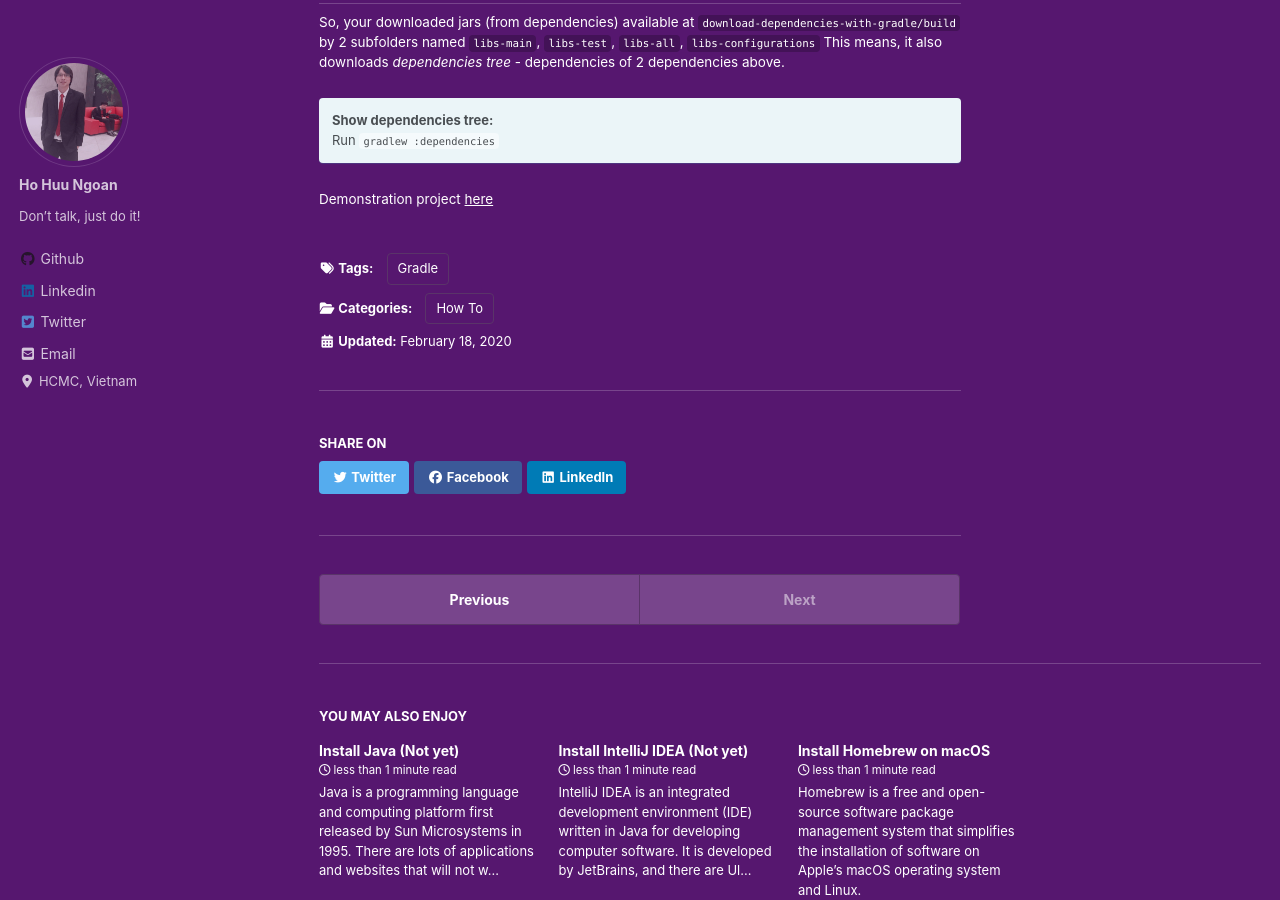
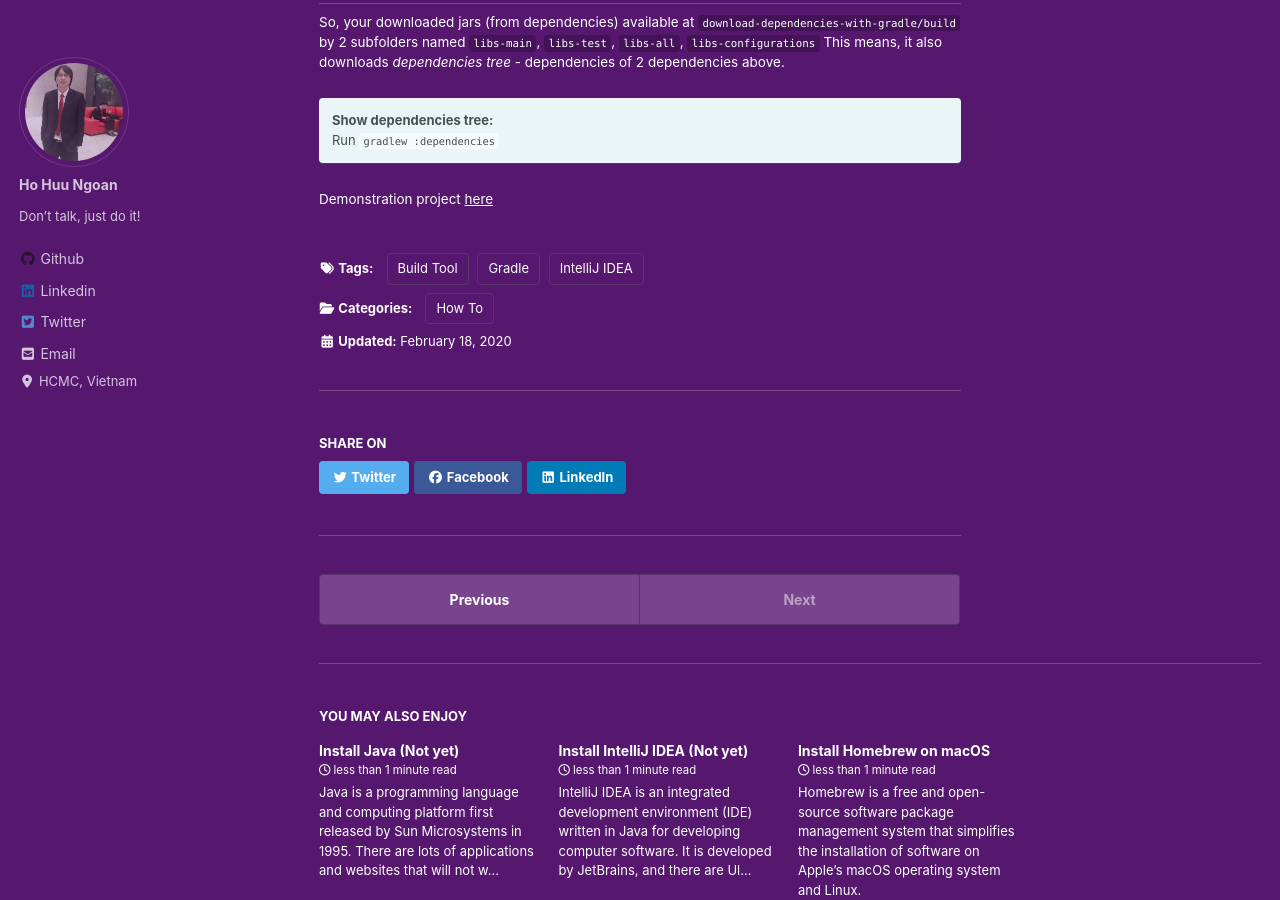
Before and after one commit to ngoanh2n/blog, a Jekyll site: the page built from _posts/2020-02-18-download-all-dependencies-to-local-with-gradle.md, in a window 1280 px wide and 900 px high, scrolled down 4831 px. Built offline with Jekyll 4.4.1, drawn with Linux system fonts in a browser that asks for light colours; cached includes are drawn as plain includes; nearby versions of some CDN libraries; comment, search, counter and statistics services are not loaded; a style sheet for code colours, icons or effects is not loaded.

Commit message:
[POST] Add tags

```diff
--- a/_posts/2020-02-18-download-all-dependencies-to-local-with-gradle.md
+++ b/_posts/2020-02-18-download-all-dependencies-to-local-with-gradle.md
@@ -6,6 +6,8 @@ categories:
   - How To
 tags:
   - Gradle
+  - Build Tool
+  - IntelliJ IDEA
 ---
 
 {% include base_path %}
```
